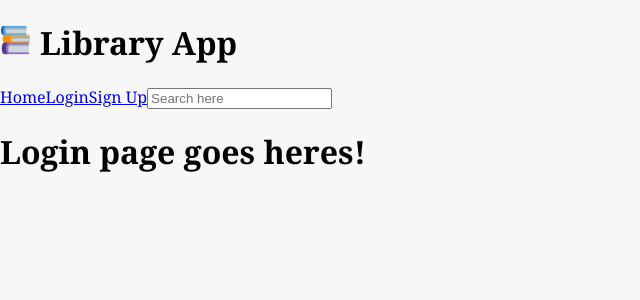
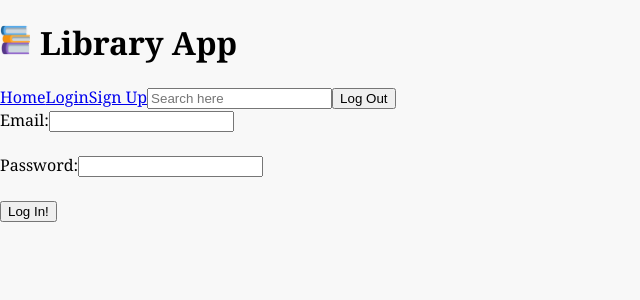
Before and after one commit to vrouker/Book-Buddy-Project, a React (Vite) app: page /login in a window 1280 px wide. Shown: the top 300 px of the page, without its empty margins (0-640 px from the left). Built offline with nearby package versions, Linux system fonts and the light colour scheme.

Commit message:
Login page is successful and the token persists between pages and on refresh

```diff
--- a/src/App.jsx
+++ b/src/App.jsx
@@ -1,10 +1,11 @@
-import { useState } from 'react'
+import { useState, useEffect} from 'react'
 import bookLogo from './assets/books.png'
 import { Routes, Route, Link } from 'react-router-dom'
 import Navigations from './components/Navigations'
 import Books from './components/Books'
 import SingleBook from './components/SingleBook'
 import Register from './components/Register'
+import Login from './components/Login'
 
 
 
@@ -13,12 +14,28 @@ function App() {
   const [token, setToken] = useState(null)
   const [singleBook, setSingleBook] = useState({})
 
+  useEffect(()=>{
+    if (token) {
+      localStorage.setItem("token", token)
+    }
+  },[token])
+
+  useEffect(()=>{
+    const storedToken = localStorage.getItem("token");
+    if (storedToken){
+      setToken(storedToken)
+    }
+  }, [])
+
+
+
+
   return (
     <>
       <h1><img id='logo-image' src={bookLogo}/>Library App</h1>
 
       <div id="routeSection">
-        <Navigations className="navBar"/>
+        <Navigations className="navBar" token={token} setToken={setToken}/>
         <Routes>
           <Route path="/" element={<Books/>}/>
 
@@ -26,7 +43,7 @@ function App() {
 
           <Route path="/account" element={<h1>User account goes here!</h1>}/>
 
-          <Route path="/login" element={<h1>Login page goes heres!</h1>}/>
+          <Route path="/login" element={<Login token={token} setToken={setToken}/>}/>
 
           <Route path="/register" element={<Register/>}/>
         </Routes>
--- a/src/components/Login.jsx
+++ b/src/components/Login.jsx
@@ -1 +1,60 @@
 /* TODO - add your code to create a functional React component that renders a login form */
+
+import { useState } from "react";
+
+export default function Login({setToken}){
+    const [email, setEmail] = useState("")
+    const [password, setPassword] = useState("")
+
+    async function handleSubmit(e){
+        e.preventDefault();
+        try{
+          const response = await fetch ("https://fsa-book-buddy-b6e748d1380d.herokuapp.com/api/users/login", {
+            method: "POST",
+            headers:{'Content-type':'application/json'},
+            body: JSON.stringify({
+                email: email,
+                password:password
+            })
+          });
+          const result = await response.json();
+          setToken(result.token)
+
+        } catch (error) {
+          console.log(error)
+        }
+      }
+
+
+    return(
+
+        <>
+           {
+            <form onSubmit={handleSubmit}>
+                <label>
+                    Email:
+                    <input
+                        name="email"
+                        required
+                        onChange={(e)=>setEmail(e.target.value)}
+                        value={email}
+                    />
+                </label>
+                <br/><br/>
+                <label>
+                    Password:
+                    <input
+                        name="password"
+                        required
+                        onChange={(e)=>setPassword(e.target.value)}
+                        value={password}
+                    />
+                </label>
+                <br/><br/>
+                <button>Log In!</button>
+
+            </form>
+           }
+        </>
+    )
+}
--- a/src/components/Navigations.jsx
+++ b/src/components/Navigations.jsx
@@ -3,8 +3,12 @@
 import { useState } from "react";
 import { Link } from "react-router-dom";
 
-export default function Navigations (){
+export default function Navigations ({token, setToken}){
 
+    const handleSignOut = ()=>{
+        setToken("")
+        localStorage.clear(token)
+      }
 
     return(
        <>
@@ -15,6 +19,7 @@ export default function Navigations (){
             type="text"
             placeholder="Search here"
             />
+        <button onClick={handleSignOut}>Log Out</button>
 
        </>
     )
```
